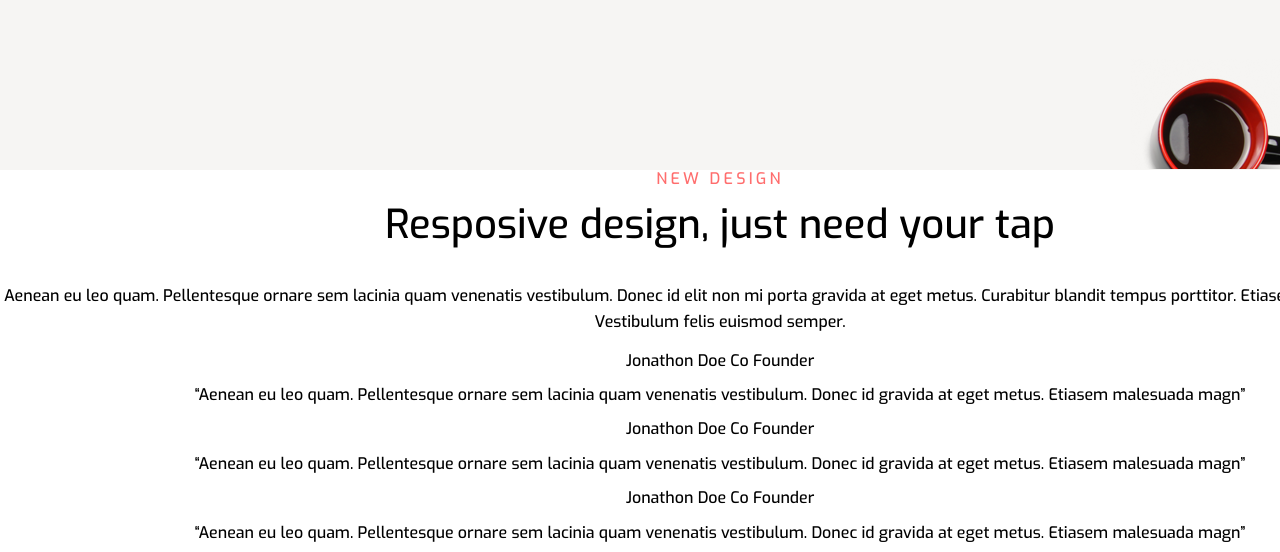
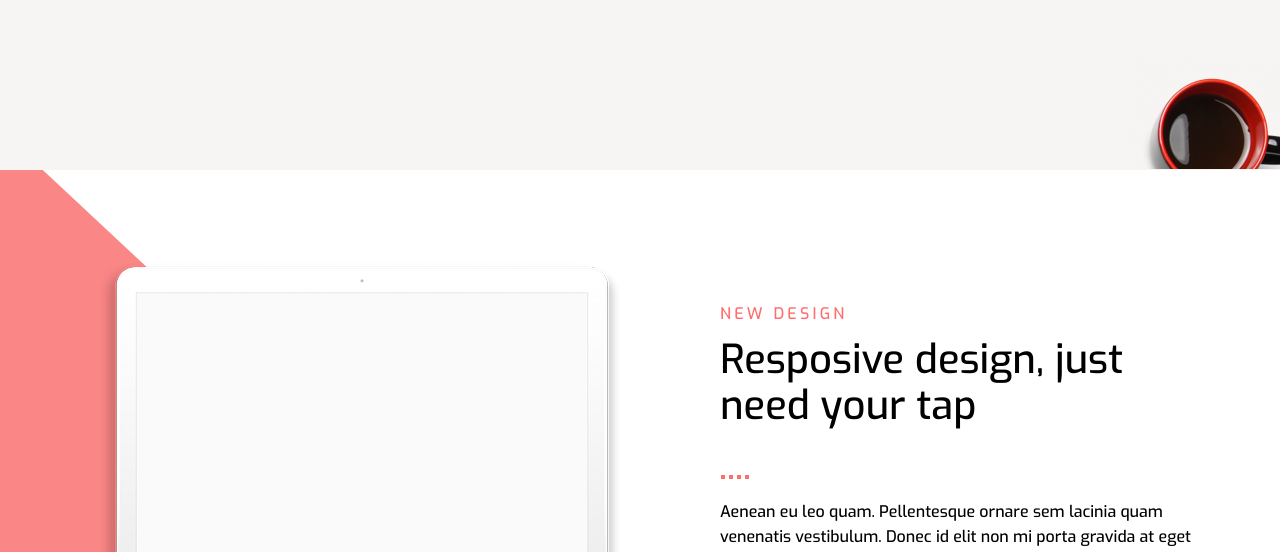
Before and after one commit to enmalafeev/Corporate, a website: page app/index.html in a window 1280 px wide. Shown: the part 2010-2562 px from the top of the page. Drawn offline with Linux system fonts and the light colour scheme.

Commit message:
third section

```diff
--- a/app/index.html
+++ b/app/index.html
@@ -70,13 +70,27 @@
 
 		</section>
 
-		<section class="section">
+		<section class="section third">
 
-			<div class="section__feat">New design</div>
-			<h2 class="section__title">Resposive design, just need your tap</h2>
-			<p class="section__par">
-				Aenean eu leo quam. Pellentesque ornare sem lacinia quam venenatis vestibulum. Donec id elit non mi porta gravida at eget metus. Curabitur blandit tempus porttitor. Etiasem malesuada magn. Vestibulum felis euismod semper.
-			</p>
+			<div class="third-left"></div>
+
+			<div class="third-right">
+				<div class="third-wrap">
+					<div class="section__feat pt tal">New design</div>
+					<h2 class="section__title tal">Resposive design, just need your tap</h2>
+					<div class="dots">
+						<ul>
+							<li></li>
+							<li></li>
+							<li></li>
+							<li></li>
+						</ul>
+					</div>
+					<p class="section__par tal">
+						Aenean eu leo quam. Pellentesque ornare sem lacinia quam venenatis vestibulum. Donec id elit non mi porta gravida at eget metus. Curabitur blandit tempus porttitor. Etiasem malesuada magn. Vestibulum felis euismod semper.
+					</p>
+				</div>
+			</div>
 
 		</section>
 
--- a/app/sass/_vars.sass
+++ b/app/sass/_vars.sass
@@ -1,5 +1,6 @@
 $main: #ffffff
 $pink: #ff6d6d
+$light-pink: #fb8686
 $grey: #ececec
 $dark-grey: #8286a4
 $light-grey: #f6f5f3
--- a/app/sass/main.sass
+++ b/app/sass/main.sass
@@ -196,8 +196,8 @@ body
 		right: 0
 		bottom: 0
 		border: 285px solid transparent
-		border-right: 285px solid $pink
-		border-bottom: 285px solid $pink
+		border-right: 285px solid $light-pink
+		border-bottom: 285px solid $light-pink
 
 
 .feature
@@ -241,4 +241,31 @@ body
 
 .img3
 	background: url('../img/bulb.png') center no-repeat
+
+.third-left
+	width: 50%
+	min-height: 550px
+	position: relative
+	background: url('../img/macbook.png') center no-repeat
+	float: left
+
+	&:after
+		content: ''
+		position: absolute
+		left: 0
+		bottom: 0
+		border: 285px solid transparent
+		border-left: 305px solid $light-pink
+		border-bottom: 305px solid $light-pink
+		z-index: -1
+
+.third-right
+	width: 50%
+	min-height: 550px
+	float: right
+
+
+.third-wrap
+	width: 500px
+
 // END SECTIONS
```
Also changed, not shown: app/css/main.css, app/img/macbook.png (added).
